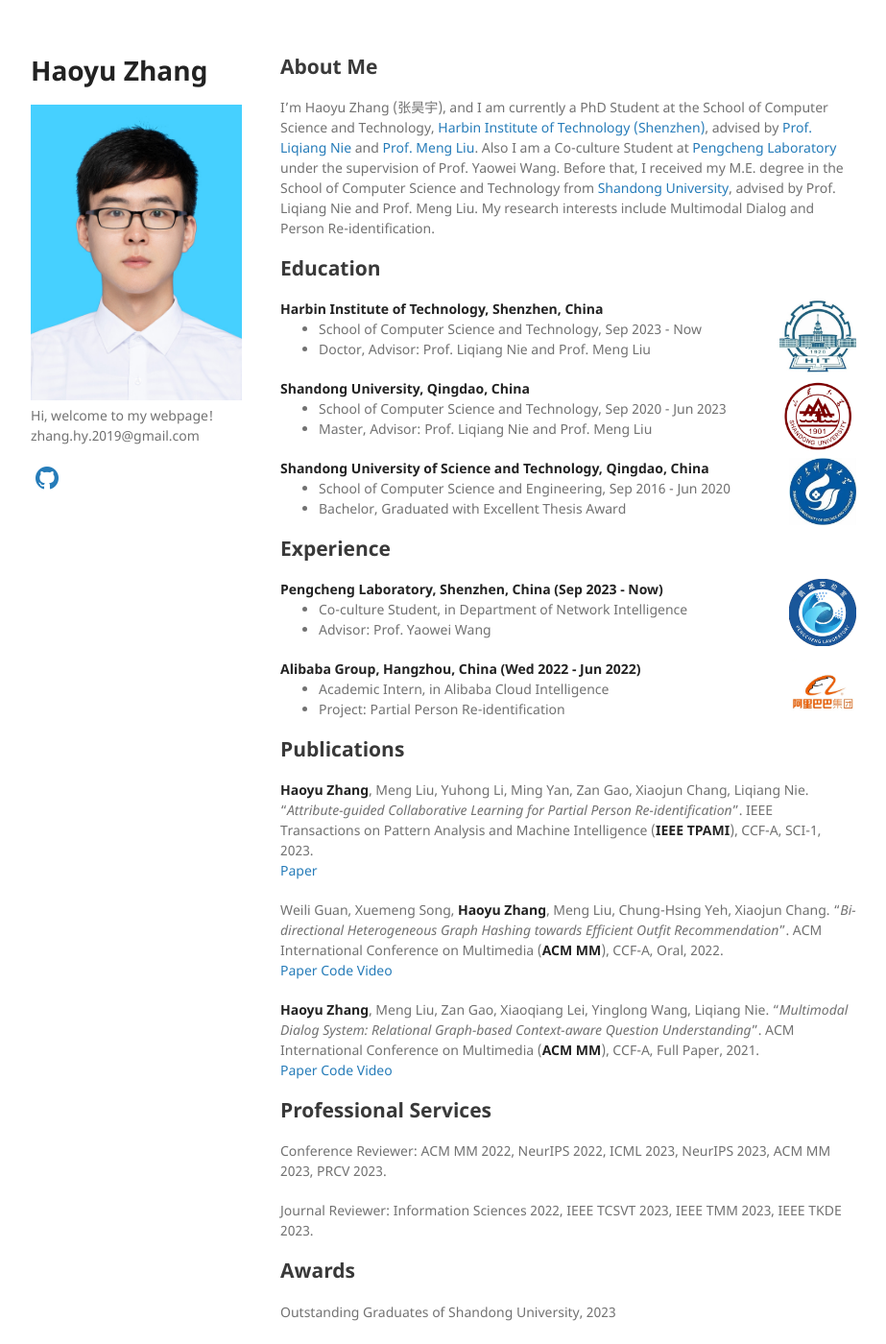
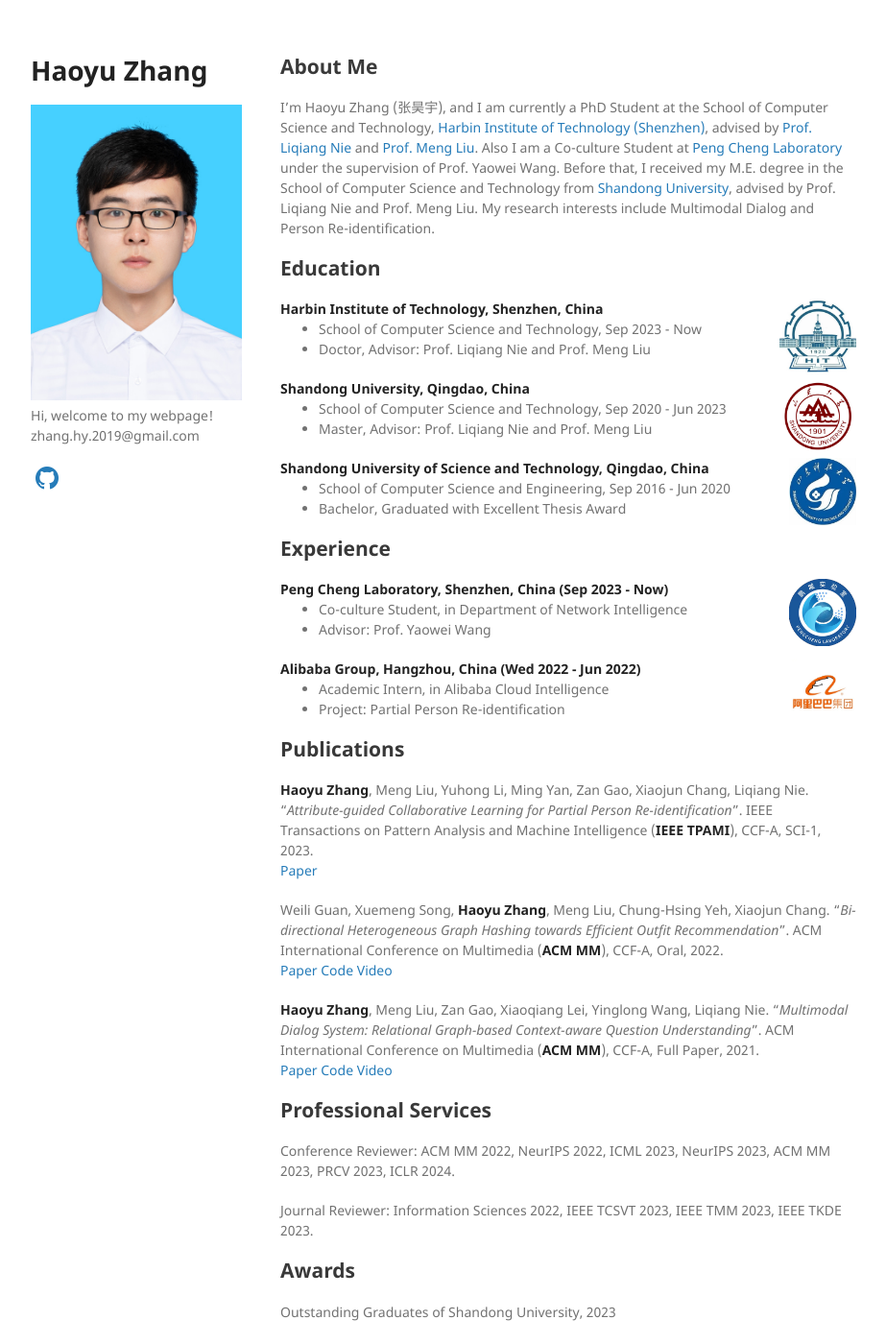
Before and after one commit to Hyu-Zhang/Hyu-Zhang.github.io, a Jekyll site: the page built from index.md, in a window 1280 px wide and 1400 px high. Shown: the whole window at 96% size, without its empty margins (178-1101 px from the left). Built offline with Jekyll 4.4.1, drawn with Linux system fonts in a browser that asks for light colours; a style sheet for code colours, icons or effects is not loaded; our own code applies the rules of GitHub Pages for plain Markdown files.

Commit message:
Update index.md

```diff
--- a/index.md
+++ b/index.md
@@ -3,7 +3,7 @@
 ---
 ## About Me
 
-I’m Haoyu Zhang (张昊宇), and I am currently a PhD Student at the School of Computer Science and Technology, [Harbin Institute of Technology (Shenzhen)](https://www.hitsz.edu.cn/), advised by [Prof. Liqiang Nie](https://liqiangnie.github.io/) and [Prof. Meng Liu](https://mengliu1991.github.io/). Also I am a Co-culture Student at [Pengcheng Laboratory](https://www.pcl.ac.cn/) under the supervision of Prof. Yaowei Wang. Before that, I received my M.E. degree in the School of Computer Science and Technology from [Shandong University](https://www.sdu.edu.cn/), advised by Prof. Liqiang Nie and Prof. Meng Liu. My research interests include Multimodal Dialog and Person Re-identification.
+I’m Haoyu Zhang (张昊宇), and I am currently a PhD Student at the School of Computer Science and Technology, [Harbin Institute of Technology (Shenzhen)](https://www.hitsz.edu.cn/), advised by [Prof. Liqiang Nie](https://liqiangnie.github.io/) and [Prof. Meng Liu](https://mengliu1991.github.io/). Also I am a Co-culture Student at [Peng Cheng Laboratory](https://www.pcl.ac.cn/) under the supervision of Prof. Yaowei Wang. Before that, I received my M.E. degree in the School of Computer Science and Technology from [Shandong University](https://www.sdu.edu.cn/), advised by Prof. Liqiang Nie and Prof. Meng Liu. My research interests include Multimodal Dialog and Person Re-identification.
 
 ## Education
 
@@ -46,7 +46,7 @@
 
 ## Experience
 <div align="left">
-        <strong> Pengcheng Laboratory, Shenzhen, China  (Sep 2023 - Now) </strong>
+        <strong> Peng Cheng Laboratory, Shenzhen, China  (Sep 2023 - Now) </strong>
           <a target="_blank" rel="external">
             <img border="0" src="pc_logo.jpg" align="right" width="70" height="70">
           </a>
@@ -84,7 +84,7 @@
 
 ## Professional Services
 
-Conference Reviewer: ACM MM 2022, NeurIPS 2022, ICML 2023, NeurIPS 2023, ACM MM 2023, PRCV 2023.
+Conference Reviewer: ACM MM 2022, NeurIPS 2022, ICML 2023, NeurIPS 2023, ACM MM 2023, PRCV 2023, ICLR 2024.
 
 Journal Reviewer: Information Sciences 2022, IEEE TCSVT 2023, IEEE TMM 2023, IEEE TKDE 2023.
 
```
